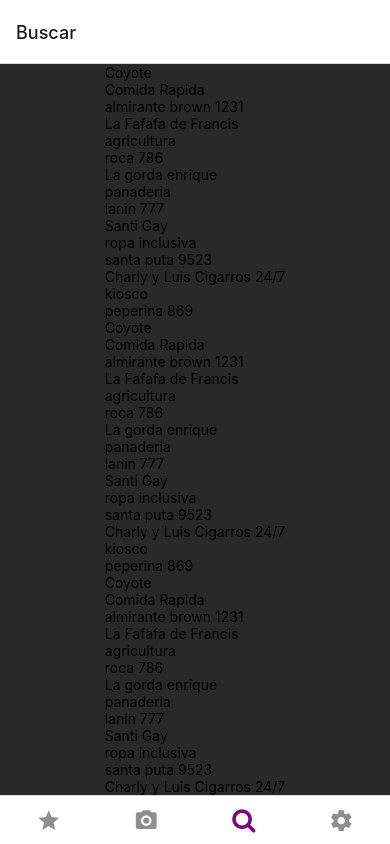
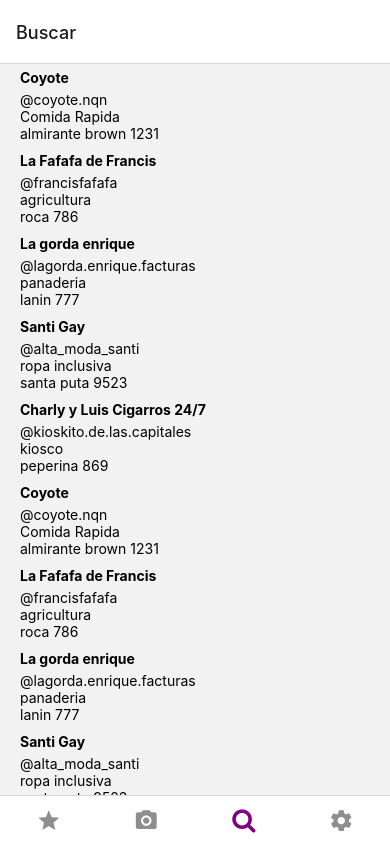
Before and after one commit to DLorangg/ArLocal, a React Native app: screen /Buscar in a window 390 px wide. Built offline with nearby package versions, Linux system fonts and the light colour scheme.

Commit message:
Agrego estilos provisorios en el componente para la lisla de locales

```diff
--- a/Navigation.js
+++ b/Navigation.js
@@ -16,10 +16,8 @@ const Tab= createBottomTabNavigator()
 const ConfiguracionStackNavigator= createNativeStackNavigator();
 function MyStack(){
     return(
-        <ConfiguracionStackNavigator.Navigator
-            initialRouteName="Configuraciones"
+        <ConfiguracionStackNavigator.Navigator initialRouteName="Configuraciones">
 
-        >
             <ConfiguracionStackNavigator.Screen
                 name="Configuraciones"
                 component={ConfiguracionesScreen}
--- a/screens/BuscadorScreen.js
+++ b/screens/BuscadorScreen.js
@@ -5,18 +5,12 @@ const BuscadorScreen =()=>{
 
   return(
 
-    <View style={styles.container}>
+    <View >
 
       <LocalesList/>
     </View>
   )
 };
 
-const styles = StyleSheet.create({
-  container: {flex:1, justifyContent:'center', alignItems:'center', backgroundColor: "#292929"},
-  title: {fontSize: 50, color: "#fff"}
 
-
-
-})
 export default BuscadorScreen;
--- a/src/components/LocalesList.jsx
+++ b/src/components/LocalesList.jsx
@@ -6,9 +6,11 @@ const LocalesList = () =>{
     return(
         <FlatList
         data={locales}
+        ItemSeparatorComponent={()=><Text></Text>}
         renderItem={({item: local})=>(
-            <View key={local.id}>
-                    <Text>{local.nombre}</Text>
+            <View key={local.id} style={{padding:20, paddingBottom:5, paddingTop:5}}>
+                    <Text style={{fontWeight:'bold', marginBottom:5}}>{local.nombre}</Text>
+                    <Text>@{local.id}</Text>
                     <Text>{local.categoria}</Text>
                     <Text>{local.direccion}</Text>
                     {/* <Image
```
